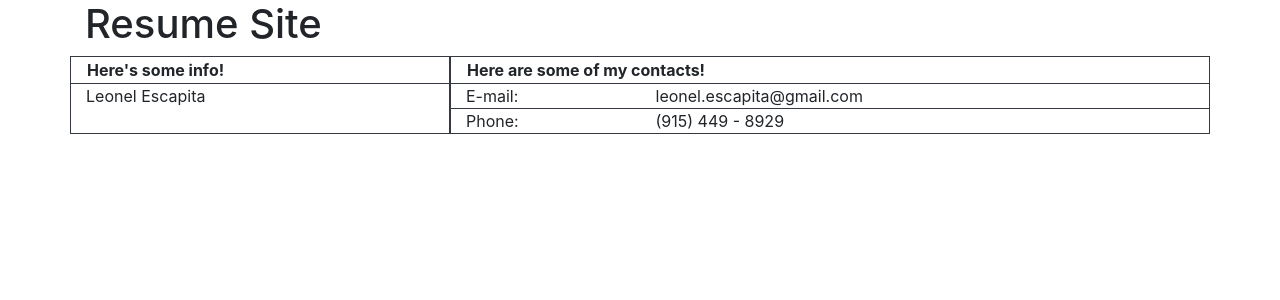
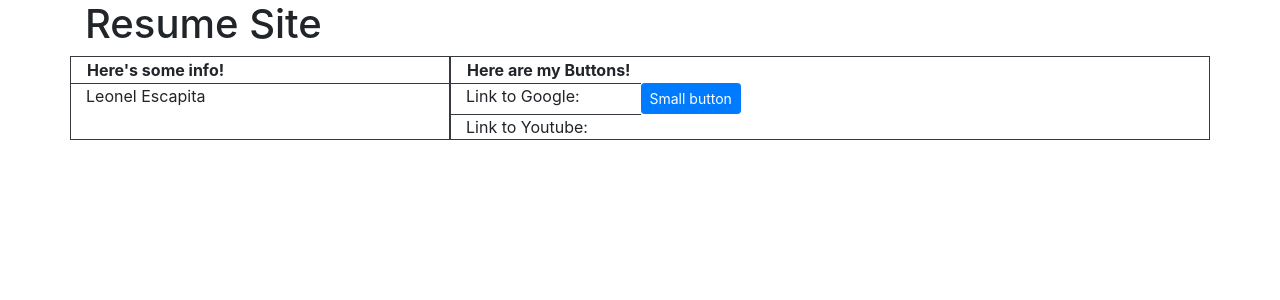
Before and after one commit to laescapita/Resume, an Angular app: page / in a window 1280 px wide. Shown: the top 300 px of the page. Built offline with nearby package versions, Linux system fonts and the light colour scheme.

Commit message:
Try to link buttons to sites

```diff
--- a/src/app/app.component.html
+++ b/src/app/app.component.html
@@ -10,21 +10,16 @@
         </div>
       </div>
       <div class="col-sm-8 border border-dark">
-        <th>Here are some of my contacts!</th>
+        <th>Here are my Buttons!</th>
         <div class="row">
             <div class="col-sm-3 border-top border-dark">
-              <tr>E-mail:</tr>
+              <tr>Link to Google:</tr>
             </div>
-            <div class="col-sm-9 border-top border-dark">
-              <tr>leonel.escapita@gmail.com</tr>
-            </div>
+            <button type="button" class="btn btn-primary btn-sm">Small button</button>
         </div>
         <div class="row">
           <div class="col-sm-3 border-top border-dark">
-            <tr>Phone:</tr>
-          </div>
-          <div class="col-sm-9 border-top border-dark">
-            <tr>(915) 449 - 8929</tr>
+            <tr>Link to Youtube:</tr>
           </div>
       </div>
       </div>
```
